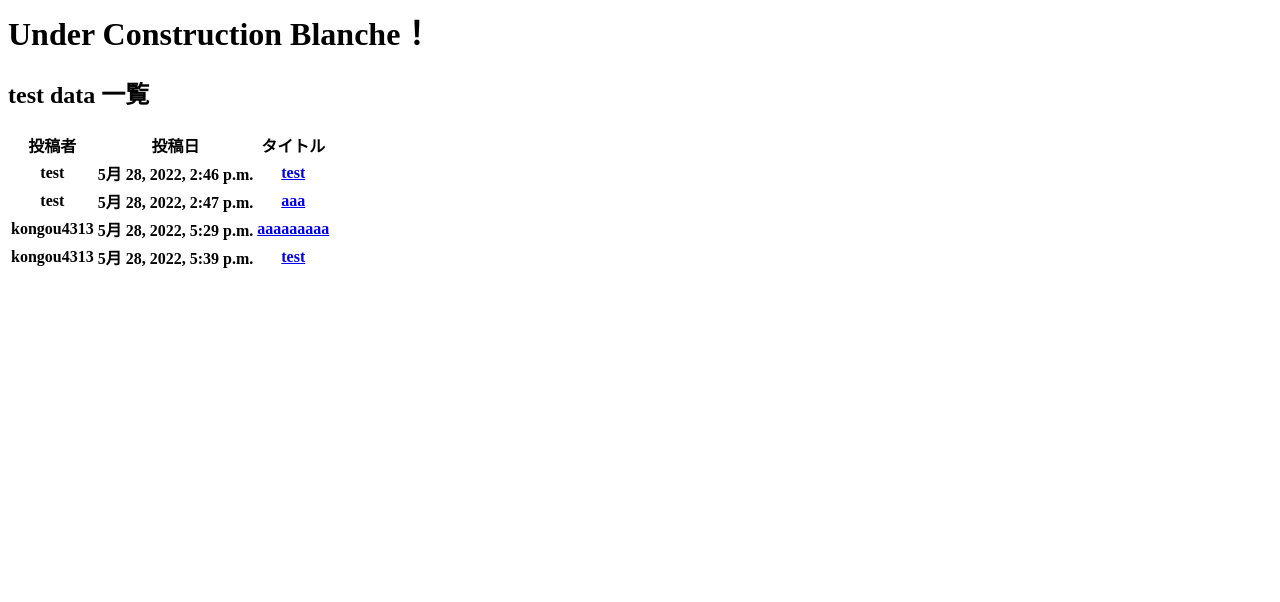
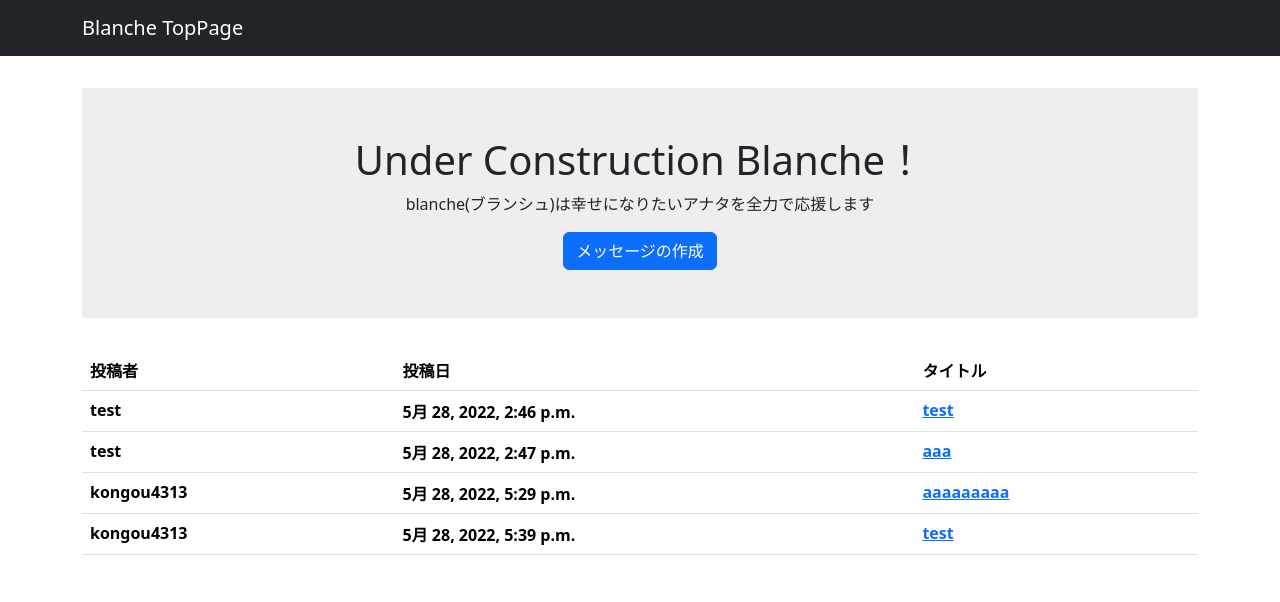
Before and after one commit to gh6141/mcs2, a Django app: page / in a window 1280 px wide. Shown: the top 602 px of the page. Run offline with Django 3.2, Linux system fonts and the light colour scheme; data comes from the database, SQL or seed files in the repository; both versions use the stored data as it was after the commit; lists and menus that the app fills with data are empty; some libraries are stand-ins or nearby versions.

Commit message:
css tekiyo

```diff
--- a/mcs/settings.py
+++ b/mcs/settings.py
@@ -38,6 +38,7 @@ INSTALLED_APPS = [
     'django.contrib.messages',
     'django.contrib.staticfiles',
     'mcsmain.apps.McsmainConfig',
+    'django_bootstrap5',
 ]
 
 MIDDLEWARE = [
@@ -118,7 +119,7 @@ USE_TZ = True
 # Static files (CSS, JavaScript, Images)
 # https://docs.djangoproject.com/en/3.2/howto/static-files/
 
-STATIC_URL = '/static/'
+STATIC_URL = '/mcsmain/static/'
 
 # Default primary key field type
 # https://docs.djangoproject.com/en/3.2/ref/settings/#default-auto-field
--- /dev/null
+++ b/mcsmain/static/mcsmain/css/style.css
@@ -0,0 +1,21 @@
+main {
+    padding: 2rem 0;
+}
+
+.welcome {
+    padding: 3rem 0;
+    margin-bottom: 2rem;
+    background-color: #eee;
+    align-items: center;
+    display: flex;
+    flex-direction: column;
+}
+
+.snippet-date {
+    margin-bottom: 1rem;
+}
+
+.source-code > .highlight {
+    padding: 1rem;
+    margin-bottom: 1rem;
+}
--- a/mcsmain/templates/mcsmain/top.html
+++ b/mcsmain/templates/mcsmain/top.html
@@ -1,11 +1,28 @@
+{% load static %}
+{% load django_bootstrap5 %}
 <html>
 <head>
     <meta charset="utf-8">
     <title>Blanche</title>
+    {% bootstrap_css %}
+    {% bootstrap_javascript %}
+    <link rel="stylesheet" href="{% static 'mcsmain/css/style.css' %}"
 </head>
 <body>
-    <h1>Under Construction   Blanche！</h1>
-    <h2>test data 一覧</h2>
+<nav class='navbar navbar-expand flex-md-row navbar-dark bg-dark'>
+    <div class='container justify-content-between'>
+        <a href='/' class='navbar-brand'>Blanche TopPage</a>
+    </div>
+</nav>
+<main>
+    <div class='container'>
+        <div class='welcome'>
+            <h1 class='title'>Under Construction   Blanche！</h1>
+            <p class='subtitle'>blanche(ブランシュ)は幸せになりたいアナタを全力で応援します</p>
+            <a class='btn btn-primary' href='{% url 'mcsmain_new' %}'>メッセージの作成</a>
+        </div>
+
+
     {% if mcsmain %}
     <table class="table">
         <thead>
@@ -28,5 +45,7 @@
     {% else %}
     <p>メッセージはまだ投稿されていません。</p>
     {% endif %}
+    </div>
+</main>
 </body>
 </html>
```
Also changed, not shown: db.sqlite3.
